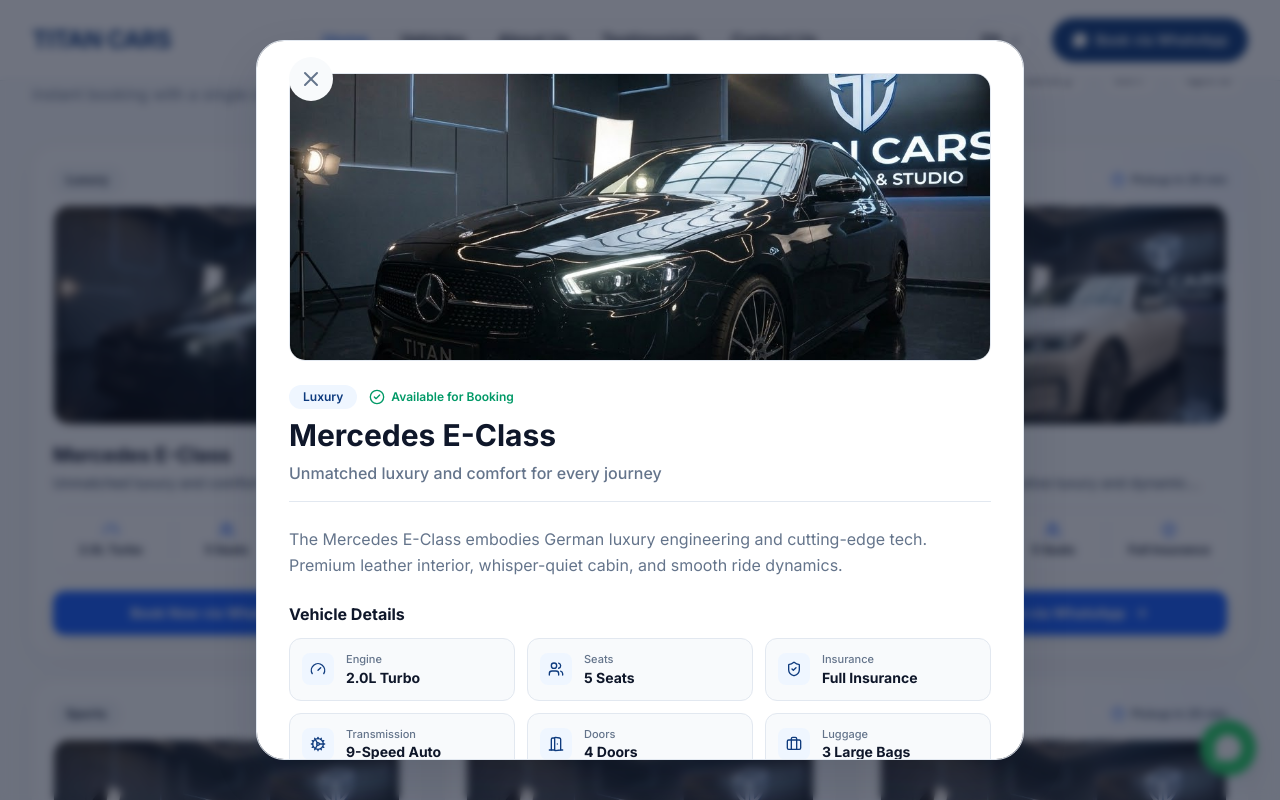
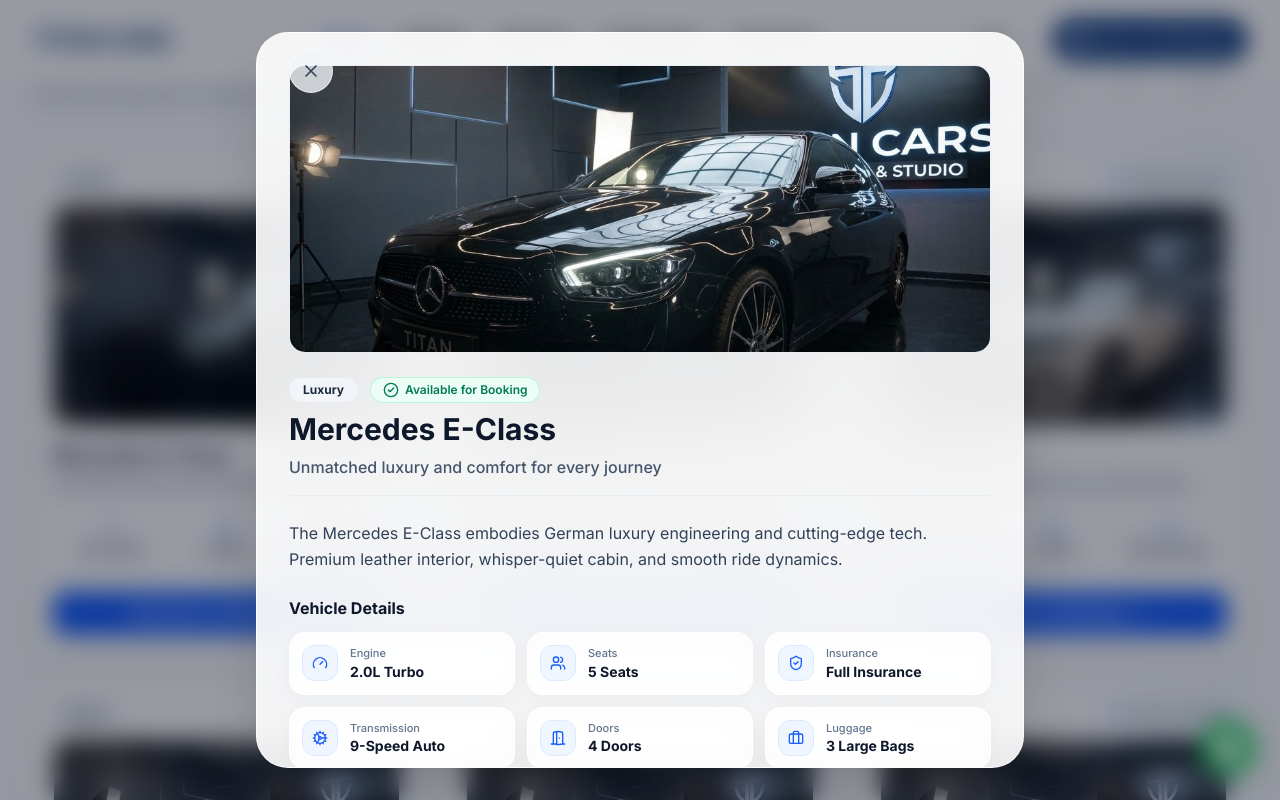
Before and after one commit to 963abod/Infinity-cars, a Next.js app: page /en in a window 1280 px wide. Both pictures are taken after a click on the element 226 px from the left and 1543 px from the top of the page. Shown: the part 1143-1943 px from the top of the page. Built offline with nearby package versions, Linux system fonts and the light colour scheme.

Commit message:
Apply frosted white glass vehicle detail modal

```diff
--- a/components/VehicleDetailModal.tsx
+++ b/components/VehicleDetailModal.tsx
@@ -61,24 +61,24 @@
 
   return (
     <div className="fixed inset-0 z-50 flex items-end sm:items-center justify-center p-0 sm:p-4 md:p-6">
-      <div className="fixed inset-0 bg-slate-900/60 backdrop-blur-xs transition-opacity" onClick={onClose} aria-hidden="true" />
+      <div className="fixed inset-0 bg-slate-950/40 backdrop-blur-md transition-opacity" onClick={onClose} aria-hidden="true" />
       <div
         role="dialog"
         aria-modal="true"
         aria-labelledby="modal-vehicle-title"
-        className="relative z-10 w-full max-w-3xl max-h-[90vh] overflow-y-auto bg-[var(--color-surface)] rounded-t-[28px] sm:rounded-[28px] border border-[var(--color-border)] shadow-lg p-6 sm:p-8 space-y-6 text-start animate-in fade-in slide-in-from-bottom-6 sm:zoom-in-95 duration-250"
+        className="relative z-10 w-full max-w-3xl max-h-[92vh] overflow-y-auto bg-white/90 backdrop-blur-2xl border border-white/80 shadow-[0_25px_60px_-15px_rgba(0,0,0,0.2)] rounded-t-[32px] sm:rounded-[32px] p-6 sm:p-8 space-y-6 text-start animate-in fade-in slide-in-from-bottom-6 sm:zoom-in-95 duration-200"
       >
         <button
           type="button"
           onClick={onClose}
           aria-label={dict.vehicles.modal.close}
-          className="absolute top-4 inset-inline-end-4 p-2.5 rounded-full bg-[var(--color-bg)] text-[var(--color-text-secondary)] hover:text-[var(--color-text-primary)] transition-colors min-h-[44px] min-w-[44px] flex items-center justify-center z-20"
+          className="absolute top-4 inset-inline-end-4 p-2.5 rounded-full bg-slate-100/80 hover:bg-slate-200/90 text-slate-700 transition-colors min-h-[44px] min-w-[44px] flex items-center justify-center z-20 border border-white/60 shadow-xs"
         >
-          <X className="w-6 h-6" />
+          <X className="w-5 h-5" />
         </button>
 
         <div className="space-y-3">
-          <div className="relative w-full h-64 sm:h-72 overflow-hidden rounded-2xl bg-radial from-[var(--color-surface-tint)] to-[var(--color-surface)] border border-[var(--color-border)]">
+          <div className="relative w-full h-64 sm:h-72 overflow-hidden rounded-2xl bg-slate-100 border border-slate-200/60 shadow-inner">
             <img
               src={vehicle.images[selectedImageIndex] || vehicle.images[0]}
               alt={name}
@@ -106,31 +106,31 @@
           )}
         </div>
 
-        <div className="space-y-2 border-b border-[var(--color-border)] pb-4">
+        <div className="space-y-2 border-b border-slate-200/70 pb-4">
           <div className="flex items-center gap-3 flex-wrap">
-            <span className="px-3.5 py-1 rounded-full bg-[var(--color-surface-tint)] text-[var(--color-brand-navy)] text-xs font-semibold capitalize">{vehicle.category}</span>
-            <span className="inline-flex items-center gap-1.5 text-emerald-600 text-xs font-semibold">
+            <span className="px-3.5 py-1 rounded-full bg-slate-100 text-slate-800 text-xs font-bold capitalize">{vehicle.category}</span>
+            <span className="inline-flex items-center gap-1.5 px-3 py-1 rounded-full bg-emerald-50 text-emerald-700 text-xs font-semibold border border-emerald-200/70">
               <CheckCircle2 className="w-4 h-4" />
               <span>{dict.vehicles.modal.available}</span>
             </span>
           </div>
-          <h2 id="modal-vehicle-title" className="text-2xl sm:text-3xl font-extrabold text-[var(--color-text-primary)]">{name}</h2>
-          <p className="text-sm sm:text-base text-[var(--color-text-secondary)] font-medium">{tagline}</p>
+          <h2 id="modal-vehicle-title" className="text-2xl sm:text-3xl font-extrabold text-slate-900">{name}</h2>
+          <p className="text-sm sm:text-base text-slate-600 font-medium">{tagline}</p>
         </div>
 
-        <p className="text-sm sm:text-base text-[var(--color-text-secondary)] leading-relaxed font-normal">{description}</p>
+        <p className="text-sm sm:text-base text-slate-700 leading-relaxed font-normal relative z-10">{description}</p>
 
         <div className="space-y-3">
-          <h3 className="text-base font-bold text-[var(--color-text-primary)]">{dict.vehicles.card.viewDetails}</h3>
+          <h3 className="text-base font-bold text-slate-900">{dict.vehicles.card.viewDetails}</h3>
           <div className="grid grid-cols-2 sm:grid-cols-3 gap-3">
             {specsList.map((spec, index) => {
               const Icon = spec.icon;
               return (
-                <div key={index} className="flex items-center gap-3 p-3 rounded-xl bg-[var(--color-bg)] border border-[var(--color-border)]">
-                  <div className="w-8 h-8 rounded-lg bg-[var(--color-surface-tint)] flex items-center justify-center text-[var(--color-brand-navy)] shrink-0"><Icon className="w-4 h-4" /></div>
+                <div key={index} className="flex items-center gap-3 p-3 rounded-2xl bg-white/70 backdrop-blur-md border border-white/80 shadow-[0_4px_20px_rgb(0,0,0,0.03)]">
+                  <div className="w-9 h-9 rounded-xl bg-blue-50 flex items-center justify-center text-blue-600 shrink-0 border border-blue-100"><Icon className="w-4 h-4" /></div>
                   <div className="min-w-0">
-                    <span className="block text-[11px] text-[var(--color-text-secondary)] font-medium">{spec.label}</span>
-                    <span className="block text-xs sm:text-sm font-bold text-[var(--color-text-primary)] truncate">{spec.value}</span>
+                    <span className="block text-[11px] text-slate-500 font-medium">{spec.label}</span>
+                    <span className="block text-xs sm:text-sm font-bold text-slate-900 truncate">{spec.value}</span>
                   </div>
                 </div>
               );
@@ -139,7 +139,7 @@
         </div>
 
         <div className="pt-2">
-          <a href={whatsappUrl} target="_blank" rel="noopener noreferrer" className="flex items-center justify-center gap-2.5 w-full min-h-[52px] px-6 py-3.5 rounded-xl bg-[var(--color-brand-navy)] hover:bg-[var(--color-brand-blue)] text-white text-base font-semibold transition-colors duration-200 shadow-md">
+          <a href={whatsappUrl} target="_blank" rel="noopener noreferrer" className="flex items-center justify-center gap-2.5 w-full min-h-[52px] px-6 py-3.5 rounded-xl bg-blue-600 hover:bg-blue-700 text-white text-base font-bold transition-all duration-300 shadow-lg shadow-blue-600/30 active:scale-[0.99] rounded-2xl">
             <MessageCircle className="w-5 h-5 fill-current" />
             <span>{dict.vehicles.modal.bookVehicle}</span>
           </a>
```
